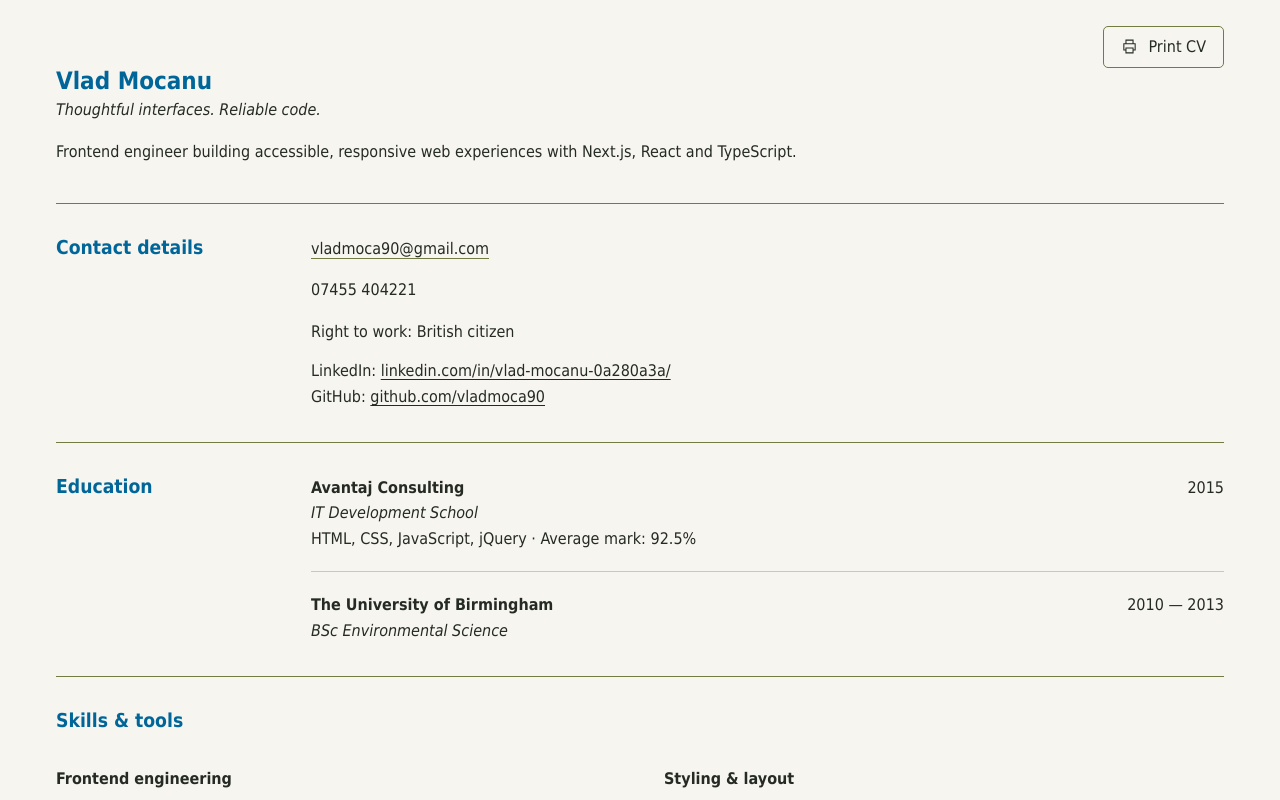
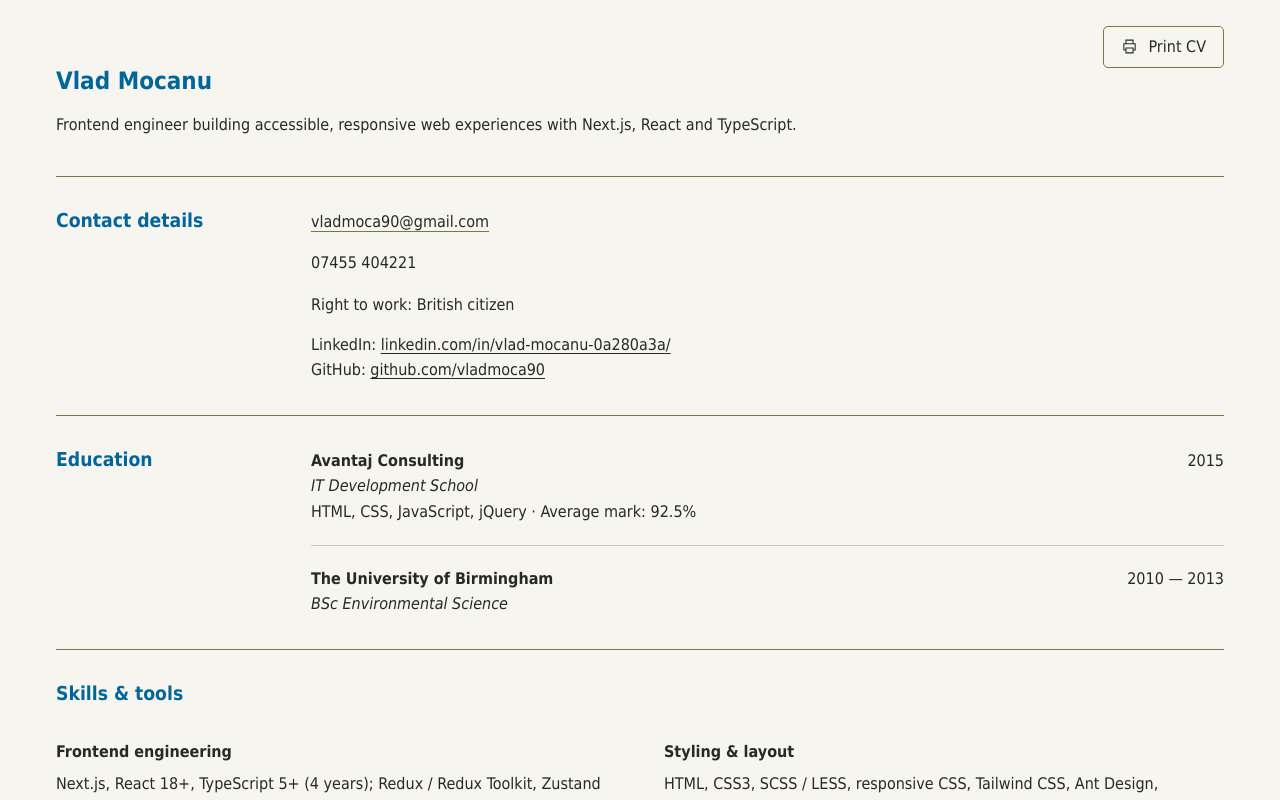
Before and after one commit to vladmoca90/Storybook-NextJS, a Next.js app: page /cv in a window 1280 px wide. Shown: the top 800 px of the page. Built offline with nearby package versions, Linux system fonts and the light colour scheme.

Commit message:
Remoaved "Thoughtful interfaces. Reliable code." from the top

```diff
--- a/app/cv/page.tsx
+++ b/app/cv/page.tsx
@@ -27,9 +27,6 @@ export default function CVPage() {
         </div>
         <header className="cv-hero pb-[2.375rem] print:pb-[0.875rem]">
           <h1>Vlad Mocanu</h1>
-          <p className="cv-tagline mt-[0.375rem]! max-[43.8125rem]:mt-[0.875rem]! max-[43.8125rem]:max-w-[20.625rem]">
-            Thoughtful interfaces. Reliable code.
-          </p>
           <p className="cv-intro mt-[1.1875rem]! max-w-[56.875rem] max-[43.8125rem]:mt-5! print:mt-[0.625rem]!">
             Frontend engineer building accessible, responsive web experiences
             with Next.js, React and TypeScript.
```
